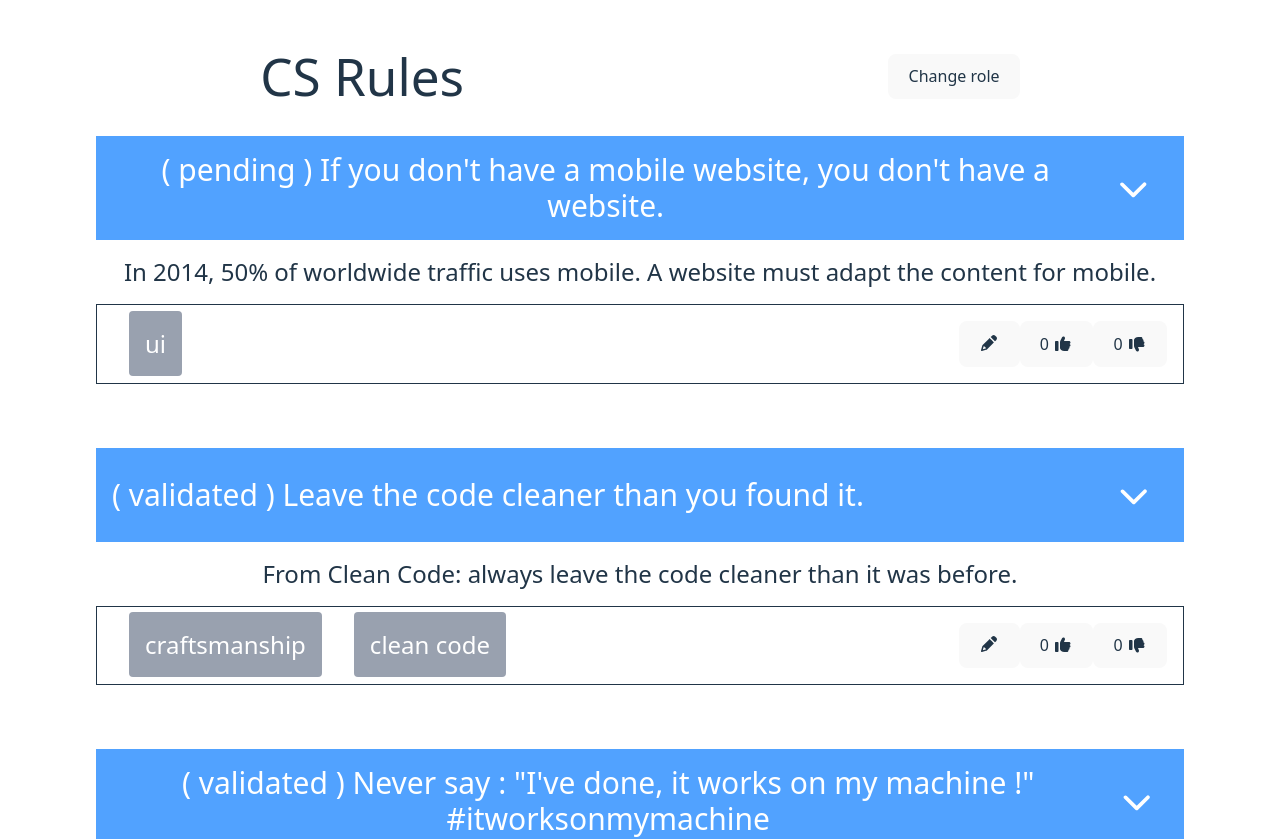
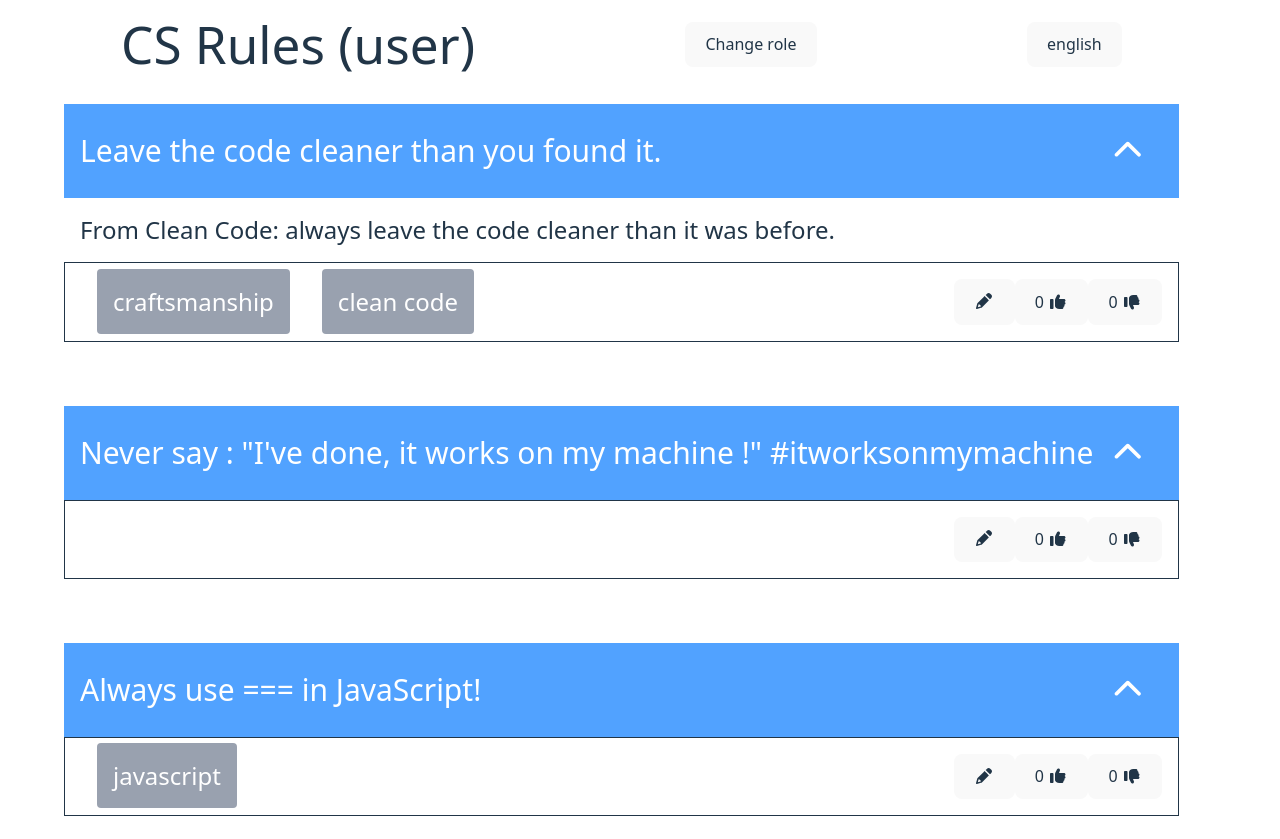
Before and after one commit to NaoufalElmeskini/react-training, a React (Vite) app: page / in a window 1280 px wide. Shown: the top 839 px of the page. Built offline with nearby package versions, Linux system fonts and the light colour scheme.

Commit message:
lab4 : correction

```diff
--- a/src/App.jsx
+++ b/src/App.jsx
@@ -1,30 +1,48 @@
-import './App.css'
-import {RuleList} from "./RuleList.jsx";
+// NPM dependencies
 import {useEffect, useState} from "react";
 import {FontAwesomeIcon} from "@fortawesome/react-fontawesome";
-import {faSpinner} from "@fortawesome/free-solid-svg-icons/faSpinner";
-import {RoleContext} from "./RoleContext.jsx";
-import Header from "./Header.jsx";
+import {faSpinner} from "@fortawesome/free-solid-svg-icons";
 
+// Local dependencies
+import RuleList from "./RuleList";
+import Header from "./Header";
+import {RoleProvider} from "./RoleContext";
+import {LangProvider} from "./LangContext";
+
+const delay = (ms) => (data) =>
+    new Promise((resolve) => setTimeout(() => resolve(data), ms));
+
+/**
+ * Display list of rules.
+ * The rules are provided under the key `rules` in
+ * the component props.
+ */
 function App() {
-    const [data, setData] = useState([])
+    const [rules, setRules] = useState(null);
 
     useEffect(() => {
-        const fetchData = () => fetch('/data.json')
+        fetch("./data.json")
             .then((res) => res.json())
-            .then(d => setData(d))
-        setTimeout(fetchData, 1000)
+            .then(delay(3000))
+            .then((data) => setRules(data));
     }, []);
 
     return (
-        data.length === 0 ?
-            <FontAwesomeIcon icon={faSpinner}/> :
-            <RoleContext.Provider value={"admin"}>
-                <Header></Header>
-                <RuleList rules={data}/>
-            </RoleContext.Provider>
-
+        <LangProvider>
+            <RoleProvider>
+                <Header />
+                {rules ? (
+                    <RuleList rules={rules} />
+                ) : (
+                    <FontAwesomeIcon
+                        className="block m-auto text-6xl"
+                        icon={faSpinner}
+                        spin
+                    />
+                )}
+            </RoleProvider>
+        </LangProvider>
     );
 }
 
-export default App
+export default App;
--- a/src/Header.jsx
+++ b/src/Header.jsx
@@ -1,18 +1,29 @@
 import {useContext} from "react";
-import {RoleContext} from "./RoleContext.jsx";
+import {RoleContext} from "./RoleContext";
+import {LangContext} from "./LangContext";
 
 const Header = () => {
-    const {role, setRole} = useContext(RoleContext);
+    const { role, setRole } = useContext(RoleContext);
+    const { lang, setLang } = useContext(LangContext);
     const changeRole = () => {
-        setRole(role === 'admin' ?
-            'user':
-            'admin'
-        );
-    }
+        setRole(role === "user" ? "admin" : "user");
+    };
+    const changeLang = () => {
+        setLang(lang === "english" ? "français" : "english");
+    };
+    return (
+        <header className="flex items-center justify-around p-4">
+            <h1 className="text-4xl">
+                {lang === "english" ? "CS Rules" : "Règles de l'informatique"} ({role})
+            </h1>
+            <button className="rounded bg-blue-200 p-4" onClick={changeRole}>
+                Change role
+            </button>
+            <button className="rounded bg-red-200 p-4" onClick={changeLang}>
+                {lang}
+            </button>
+        </header>
+    );
+};
 
-    return <header className="flex items-center justify-around p-4">
-        <h1 className="text-4xl">CS Rules</h1>
-        <button className="rounded bg-blue-200 p-4" onClick={changeRole}>Change role</button>
-    </header>
-}
 export default Header;
--- /dev/null
+++ b/src/LangContext.jsx
@@ -0,0 +1,20 @@
+import {createContext, useMemo, useState} from 'react';
+
+export const LangContext = createContext({
+  lang: 'english',
+  setLang: () => {},
+});
+
+export const LangProvider = ({ children }) => {
+  const [lang, setLang] = useState('english');
+  const shared = useMemo(() => ({
+    lang,
+    setLang,
+  }), [lang, setLang]);
+
+  return (
+    <LangContext.Provider value={shared}>
+      {children}
+    </LangContext.Provider>
+  );
+};
--- a/src/LikeBtn.jsx
+++ b/src/LikeBtn.jsx
@@ -1,19 +1,30 @@
-import {FontAwesomeIcon} from "@fortawesome/react-fontawesome";
-import {faThumbsUp} from "@fortawesome/free-solid-svg-icons";
-import {useState} from "react";
+import {useState} from 'react';
+import {FontAwesomeIcon} from '@fortawesome/react-fontawesome';
+import {faThumbsDown, faThumbsUp} from '@fortawesome/free-solid-svg-icons';
+
+function UiCountBtn({ icon, onClick, count }) {
+    return (
+        <button type="button" onClick={onClick} className="border p-4" title="+1">
+            {count} <FontAwesomeIcon icon={icon} />
+        </button>
+    );
+}
 
 
-const LikeBtn = (props) => {
-    const [likeCount , setLikeCount] = useState(props.count);
+function LikeBtn({ defaultCount = 0 }) {
+    const [count, setCount] = useState(defaultCount);
+    const onClick = () => setCount(count + 1);
+    return (
+        <UiCountBtn icon={faThumbsUp} count={count} onClick={onClick} />
+    );
+}
 
+function DislikeBtn({ defaultCount = 0 }) {
+    const [count, setCount] = useState(defaultCount);
+    const onClick = () => setCount(count + 1);
+    return (
+        <UiCountBtn icon={faThumbsDown} count={count} onClick={onClick} />
+    );
+}
 
-    const likeClicker = () => {
-        setLikeCount(likeCount+1);
-    }
-    return (
-        <button type="button" className="border p-4" title="+1" onClick={likeClicker}>
-            {likeCount} <FontAwesomeIcon icon={faThumbsUp} />
-        </button>
-    )
-}
-export default LikeBtn;
+export { LikeBtn, DislikeBtn };
--- a/src/RoleContext.jsx
+++ b/src/RoleContext.jsx
@@ -1,3 +1,20 @@
-import {createContext} from "react";
+import {createContext, useMemo, useState} from 'react';
 
-export const RoleContext = createContext("admin")
+export const RoleContext = createContext({
+    role: 'user',
+    setRole: () => {},
+});
+
+export const RoleProvider = ({ children }) => {
+    const [role, setRole] = useState('user');
+    const shared = useMemo(() => ({
+        role,
+        setRole,
+    }), [role, setRole]);
+
+    return (
+        <RoleContext.Provider value={shared}>
+            {children}
+        </RoleContext.Provider>
+    );
+};
--- a/src/Rule.jsx
+++ b/src/Rule.jsx
@@ -1,45 +1,64 @@
 // NPM dependencies
-import {FontAwesomeIcon} from '@fortawesome/react-fontawesome';
-import {faChevronDown, faPencil,} from '@fortawesome/free-solid-svg-icons';
-import {useContext, useState} from "react";
-import {faChevronUp} from "@fortawesome/free-solid-svg-icons/faChevronUp";
-import LikeBtn from "./LikeBtn.jsx";
-import DisikeBtn from "./DisikeBtn.jsx";
-import {RoleContext} from "./RoleContext.jsx";
+import {useState} from "react";
+import {FontAwesomeIcon} from "@fortawesome/react-fontawesome";
+import {faChevronDown, faChevronUp, faPencil,} from "@fortawesome/free-solid-svg-icons";
+// import './Rule.css'; // Import the CSS file for styles
+// local dependencies
+import {DislikeBtn, LikeBtn} from "./LikeBtn";
 
 /**
  * Display a single rule.
  */
-function Rule({ rule }) {
-    const [folded , setFolded] = useState(false);
-    const foldClicker = () => {
-        setFolded(!folded)
-    }
-    const role = useContext(RoleContext);
-    console.log('role: ' + role)
-    const showRuleStatus = () => {
-        return role === 'admin' ? '( ' +  rule.status + ' )' : '';
-    }
+function Rule({ rule, isStatusVisible }) {
+    const [folded, setFolded] = useState(false);
 
     return (
         <section className="m-16 mt-4 cursor-pointer">
-            <header className="bg-blue-400 text-3xl p-4 text-white flex justify-between items-center" onClick={foldClicker}>
-                {showRuleStatus()} {rule.title} <FontAwesomeIcon icon={folded ? faChevronUp: faChevronDown} className="m-4" />
+            <header
+                className="bg-blue-400 text-3xl p-4 text-white flex justify-between items-center"
+                role="presentation"
+                onClick={() => setFolded(!folded)}
+            >
+                {rule.title}{" "}
+                <FontAwesomeIcon
+                    icon={folded ? faChevronDown : faChevronUp}
+                    className="m-4"
+                />
             </header>
-            <p className="p-4 text-2xl" hidden = {folded} >{rule.description}</p>
-            <footer className="flex justify-between items-center p-4 border" hidden = {folded} >
+            {rule.description && !folded && (
+                <p className="p-4 text-2xl">{rule.description}</p>
+            )}
+            <footer
+                className={`flex justify-between items-center p-4 border ${
+                    folded ? "hidden" : ""
+                }`}
+            >
                 <div>
-                    {rule.tags.map(
-                        (tag) => <span key={tag} className="p-4 bg-gray-400 rounded text-white text-2xl mx-4">{tag}</span>,
+                    {isStatusVisible && (
+                        <span className="p-4 bg-gray-400 rounded text-white text-2xl mx-4">
+              {rule.status}
+            </span>
                     )}
+                    {rule.tags.map((tag) => (
+                        <span
+                            key={tag}
+                            className="p-4 bg-gray-400 rounded text-white text-2xl mx-4"
+                        >
+              {tag}
+            </span>
+                    ))}
                 </div>
                 <div className="flex justify-end">
-                    <button type="button" className="bg-blue-400 p-4 rounded text-2xl" title="Update">
+                    <button
+                        type="button"
+                        className="bg-blue-400 p-4 rounded text-2xl"
+                        title="Update"
+                    >
                         <FontAwesomeIcon icon={faPencil} />
                     </button>
                     <div className="flex">
-                        <LikeBtn count={rule.likes}/>
-                        <DisikeBtn count={rule.dislikes}/>
+                        <LikeBtn defaultCount={rule.likes} />
+                        <DislikeBtn defaultCount={rule.dislikes} />
                     </div>
                 </div>
             </footer>
--- a/src/RuleList.jsx
+++ b/src/RuleList.jsx
@@ -1,21 +1,29 @@
+// NPM dependencies
+import {useContext} from "react";
+
 // local dependencies
+import {RoleContext} from "./RoleContext";
 import Rule from "./Rule";
-import {useContext} from "react";
-import {RoleContext} from "./RoleContext.jsx";
 
 /**
  * Display list of rules.
  */
-export const RuleList = ({rules}) => {
-    const role = useContext(RoleContext);
+const RuleList = ({ rules }) => {
+    const { role } = useContext(RoleContext);
+
+    const isAdmin = role === "admin";
+
+    const displayedRules = isAdmin
+        ? rules
+        : rules.filter((rule) => rule.status === "validated");
+
     return (
-        <>
-            {
-                role === "admin" ?
-                    rules.map((rule) => <Rule key={rule.id} rule={rule} />):
-                    rules.filter(rule => rule.status === 'validated')
-                        .map((rule) => <Rule key={rule.id} rule={rule} />)
-            }
-        </>
+        <div>
+            {displayedRules.map((rule) => (
+                <Rule key={rule.id} rule={rule} isStatusVisible={isAdmin} />
+            ))}
+        </div>
     );
-}
+};
+
+export default RuleList;
```
